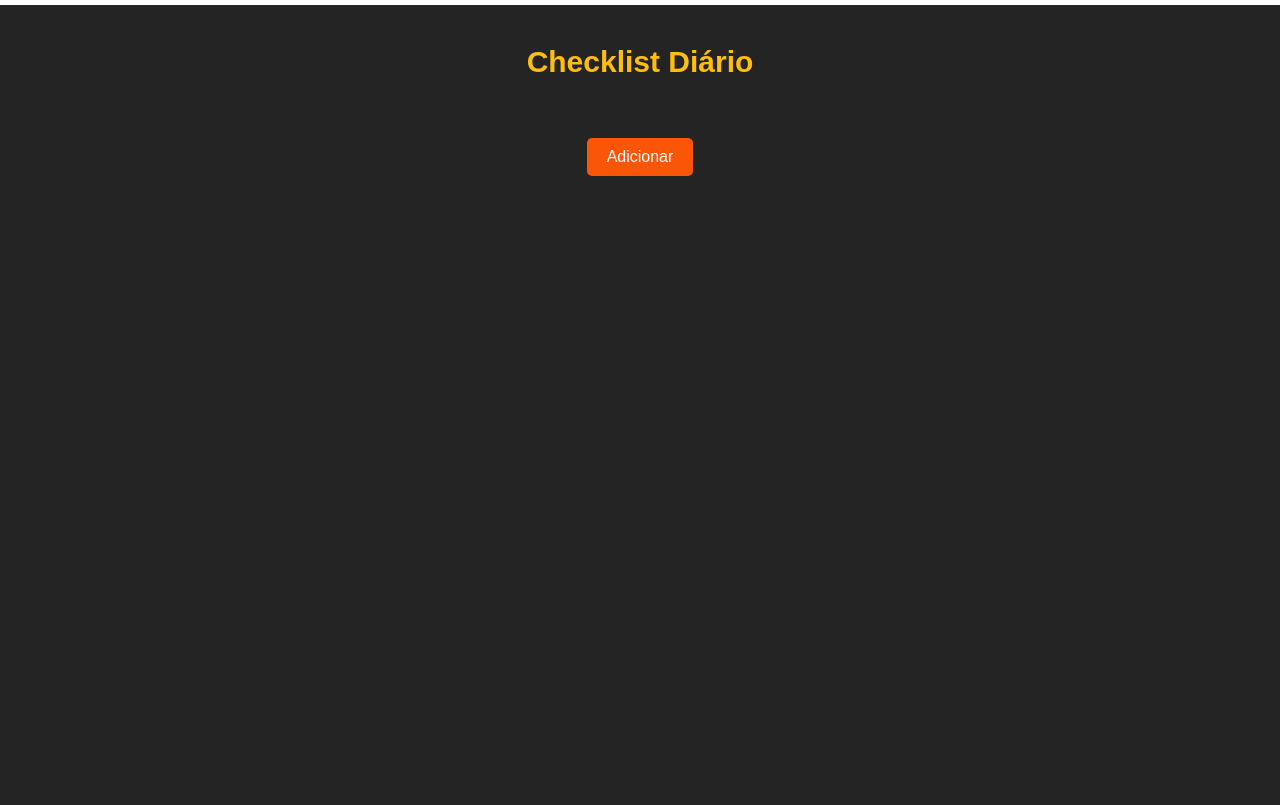
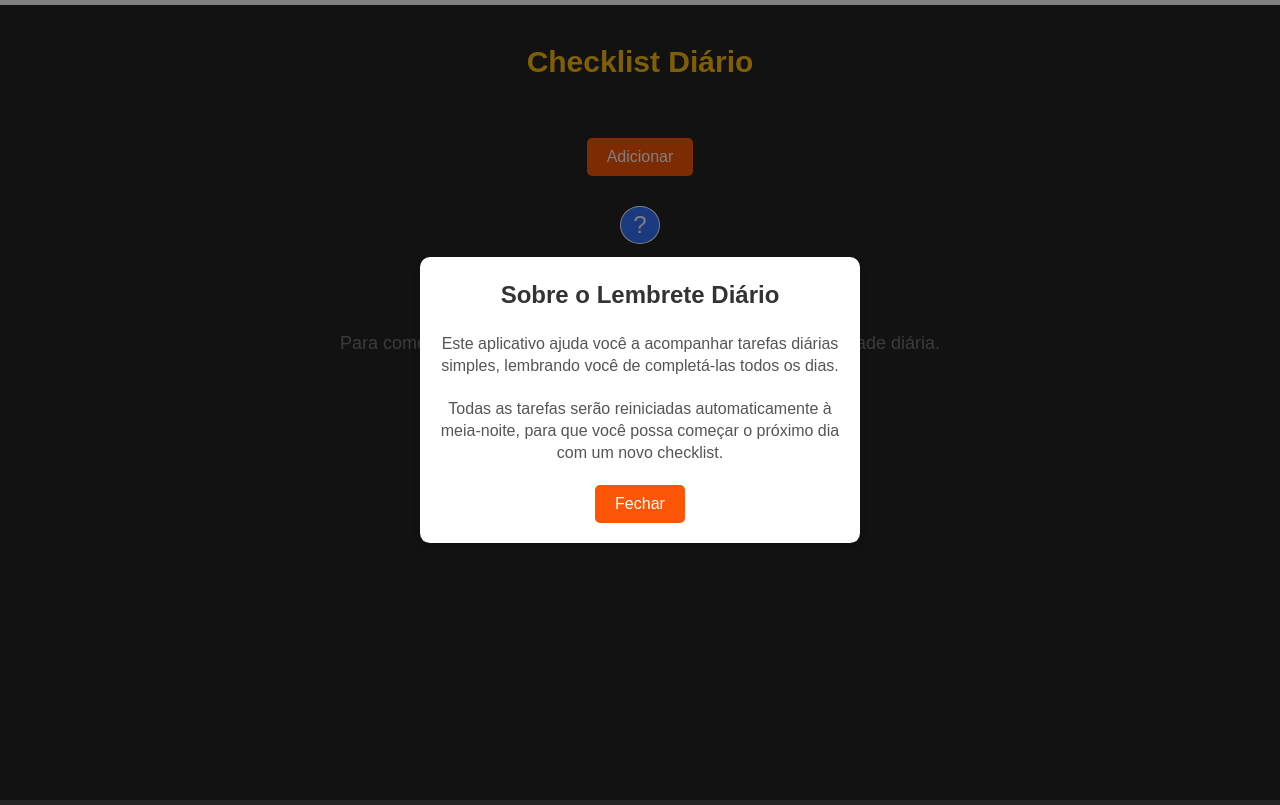
Before and after one commit to PeterTechDev/did-i-did-it, a React (Vite) app: page / in a window 1280 px wide. Shown: the top 805 px of the page. Built offline with nearby package versions, Linux system fonts and the light colour scheme.

Commit message:
Refactor App component: Add Instruction and InfoModal components

```diff
--- a/src/App.tsx
+++ b/src/App.tsx
@@ -2,6 +2,8 @@ import { useState, useEffect } from "react";
 import { TaskCard } from "./components/TaskCard";
 import { AddTaskModal } from "./components/AddTaskModal";
 import { Header } from "./components/Header";
+import Instruction from "./components/Instructions";
+import InfoModal from "./components/InfoModal";
 import {
   loadTasksFromLocalStorage,
   saveTasksToLocalStorage,
@@ -10,11 +12,11 @@ import { Container } from "./styles/Layout.styles";
 import { ThemeProvider } from "styled-components";
 import { GlobalStyles, theme } from "./styles/GlobalStyles";
 import { Task } from "./types/TaskPops";
-import {} from "uuid";
+import { v4 as uuidv4 } from "uuid";
 import "./i18n";
 import { AddTaskButton } from "./components/AddTaskButton";
 
-export function App() {
+export default function App() {
   const [tasks, setTasks] = useState<Task[]>([]);
   const [isModalOpen, setIsModalOpen] = useState(false);
 
@@ -33,14 +35,14 @@ export function App() {
 
   const handleAddTask = (taskName: string) => {
     const newTask: Task = {
-      id: tasks.length + 1,
+      id: uuidv4(),
       name: taskName,
       completed: false,
     };
     setTasks((prevTasks) => [...prevTasks, newTask]);
   };
 
-  const handleCompleteTask = (taskId: number) => {
+  const handleCompleteTask = (taskId: string) => {
     setTasks((prevTasks) =>
       prevTasks.map((task) =>
         task.id === taskId
@@ -57,7 +59,7 @@ export function App() {
     );
   };
 
-  const handleUndoTask = (taskId: number) => {
+  const handleUndoTask = (taskId: string) => {
     setTasks((prevTasks) =>
       prevTasks.map((task) =>
         task.id === taskId
@@ -71,7 +73,7 @@ export function App() {
     );
   };
 
-  const handleDeleteTask = (taskId: number) => {
+  const handleDeleteTask = (taskId: string) => {
     setTasks((prevTasks) => prevTasks.filter((task) => task.id !== taskId));
   };
 
@@ -80,8 +82,14 @@ export function App() {
       <GlobalStyles />
       <div>
         <Header />
-
         <AddTaskButton onClick={() => setIsModalOpen(true)} />
+        <InfoModal
+          isFirstVisit={localStorage.getItem("isFirstVisit") !== "false"}
+        />
+        {/* Display modal with button and first visit control */}
+        {tasks.length < 1 ? (
+          <Instruction />
+        ) : (
           <Container>
             {tasks.map((task) => (
               <TaskCard
@@ -95,7 +103,7 @@ export function App() {
               />
             ))}
           </Container>
-
+        )}
         {isModalOpen && (
           <AddTaskModal
             onAddTask={handleAddTask}
@@ -106,5 +114,3 @@ export function App() {
     </ThemeProvider>
   );
 }
-
-export default App;
--- /dev/null
+++ b/src/components/InfoModal/InfoModal.styles.ts
@@ -0,0 +1,79 @@
+import styled from "styled-components";
+
+export const InfoModalContainer = styled.div`
+  position: fixed;
+  top: 50%;
+  left: 50%;
+  transform: translate(-50%, -50%);
+  width: 90%;
+  max-width: 400px;
+  background-color: #ffffff;
+  border-radius: 10px;
+  padding: 20px;
+  box-shadow: 0 4px 8px rgba(0, 0, 0, 0.2);
+  z-index: 1000;
+
+  h2 {
+    margin-top: 0;
+    color: #333;
+    font-size: 24px;
+    text-align: center;
+  }
+
+  p {
+    color: #555;
+    font-size: 16px;
+    line-height: 1.4;
+    margin-bottom: 20px;
+    text-align: center;
+  }
+
+  button {
+    display: block;
+    margin: 0 auto;
+    padding: 10px 20px;
+    font-size: 16px;
+    color: #ffffff;
+    background-color: #fb5607;
+    border: none;
+    border-radius: 5px;
+    cursor: pointer;
+    transition: background-color 0.3s;
+
+    &:hover {
+      background-color: #ff006e;
+    }
+  }
+`;
+
+export const Overlay = styled.div`
+  position: fixed;
+  top: 0;
+  left: 0;
+  width: 100%;
+  height: 100%;
+  background-color: rgba(0, 0, 0, 0.5);
+  z-index: 999;
+`;
+
+export const TriggerButton = styled.button`
+  padding: 6px 12px;
+  font-size: 24px;
+  color: #ffffff;
+  background-color: #3772ff;
+  border: none;
+  border-radius: 50%;
+  cursor: pointer;
+  display: block;
+  margin: 10px auto;
+  line-height: 1;
+  border: 1px solid #fff;
+
+  &:hover {
+    background-color: #0056b3;
+  }
+
+  &:active {
+    transform: scale(0.98);
+  }
+`;
--- /dev/null
+++ b/src/components/InfoModal/index.tsx
@@ -0,0 +1,39 @@
+import { useEffect, useState } from "react";
+import { useTranslation } from "react-i18next";
+import { InfoModalContainer, Overlay, TriggerButton } from "./InfoModal.styles";
+
+interface InfoModalProps {
+  isFirstVisit?: boolean;
+}
+
+export default function InfoModal({ isFirstVisit = false }: InfoModalProps) {
+  const { t } = useTranslation();
+  const [isVisible, setIsVisible] = useState(isFirstVisit);
+
+  useEffect(() => {
+    // Show the modal on the first visit and store the information in localStorage
+    if (isFirstVisit) {
+      localStorage.setItem("isFirstVisit", "false");
+    }
+  }, [isFirstVisit]);
+
+  return (
+    <>
+      <TriggerButton onClick={() => setIsVisible(true)}>&#x3f;</TriggerButton>
+
+      {isVisible && (
+        <>
+          <Overlay onClick={() => setIsVisible(false)} />
+          <InfoModalContainer>
+            <h2>{t("about.title")}</h2>
+            <p>{t("about.purpose")}</p>
+            <p>{t("about.resetInfo")}</p>
+            <button onClick={() => setIsVisible(false)}>
+              {t("about.closeButton")}
+            </button>
+          </InfoModalContainer>
+        </>
+      )}
+    </>
+  );
+}
--- /dev/null
+++ b/src/components/Instructions/index.tsx
@@ -0,0 +1,22 @@
+import { useTranslation } from "react-i18next";
+import styled from "styled-components";
+
+export function Instruction() {
+  const { t } = useTranslation();
+
+  return (
+    <InstructionContainer>
+      <h2>{t("instruction.welcome")}</h2>
+      <p>{t("instruction.hint")}</p>
+    </InstructionContainer>
+  );
+}
+
+const InstructionContainer = styled.div`
+  text-align: center;
+  color: #777;
+  margin: 20px;
+  font-size: 18px;
+`;
+
+export default Instruction;
--- a/src/index.css
+++ b/src/index.css
@@ -27,7 +27,7 @@ body {
   place-items: center;
   min-width: 320px;
   min-height: 100vh;
-  overflow: hidden;
+  overflow-x: hidden;
 }
 
 h1 {
--- a/src/locales/en.json
+++ b/src/locales/en.json
@@ -14,6 +14,13 @@
     "delete": "Delete",
     "completedAt": "Completed at {{time}}",
     "markAsDone": "Mark as Done"
+  },
+  "about": {
+    "openButton": "About the App",
+    "title": "About Daily Reminder",
+    "purpose": "This app helps you keep track of simple daily tasks, reminding you to complete them each day.",
+    "resetInfo": "All tasks will automatically reset at midnight, so you can start each new day with a fresh checklist.",
+    "closeButton": "Close"
   },
   "errors": {
     "moreDescriptiveTask": "Please enter a more descriptive task.",
--- a/src/locales/pt.json
+++ b/src/locales/pt.json
@@ -15,6 +15,25 @@
     "completedAt": "Concluído às {{time}}",
     "markAsDone": "Marcar como Concluído"
   },
+  "about": {
+    "openButton": "Sobre o App",
+    "title": "Sobre o Lembrete Diário",
+    "purpose": "Este aplicativo ajuda você a acompanhar tarefas diárias simples, lembrando você de completá-las todos os dias.",
+    "resetInfo": "Todas as tarefas serão reiniciadas automaticamente à meia-noite, para que você possa começar o próximo dia com um novo checklist.",
+    "closeButton": "Fechar"
+  },
+
+  "instruction": {
+    "welcome": "Bem-vindo ao Checklist Diário!",
+    "hint": "Para começar, clique em 'Adicionar' e registre sua primeira atividade diária."
+  },
+
+  "welcomeModal": {
+    "title": "Bem-vindo ao Lembrete Diário",
+    "purpose": "Este aplicativo ajuda você a acompanhar tarefas diárias simples e se lembrar de concluí-las todos os dias.",
+    "resetInfo": "As tarefas serão reiniciadas automaticamente todos os dias à meia-noite, permitindo que você comece do zero a cada novo dia."
+  },
+
   "errors": {
     "moreDescriptiveTask": "Por favor, insira uma tarefa mais descritiva.",
     "taskMaxLength": "O nome da tarefa deve ter menos de {{maxLength}} caracteres."
--- a/src/types/TaskPops.ts
+++ b/src/types/TaskPops.ts
@@ -1,5 +1,5 @@
 export interface Task {
-  id: number;
+  id: string;
   name: string;
   completed: boolean;
   completedTime?: string;
```
Lines whose indentation alone changed are shown as unchanged.
